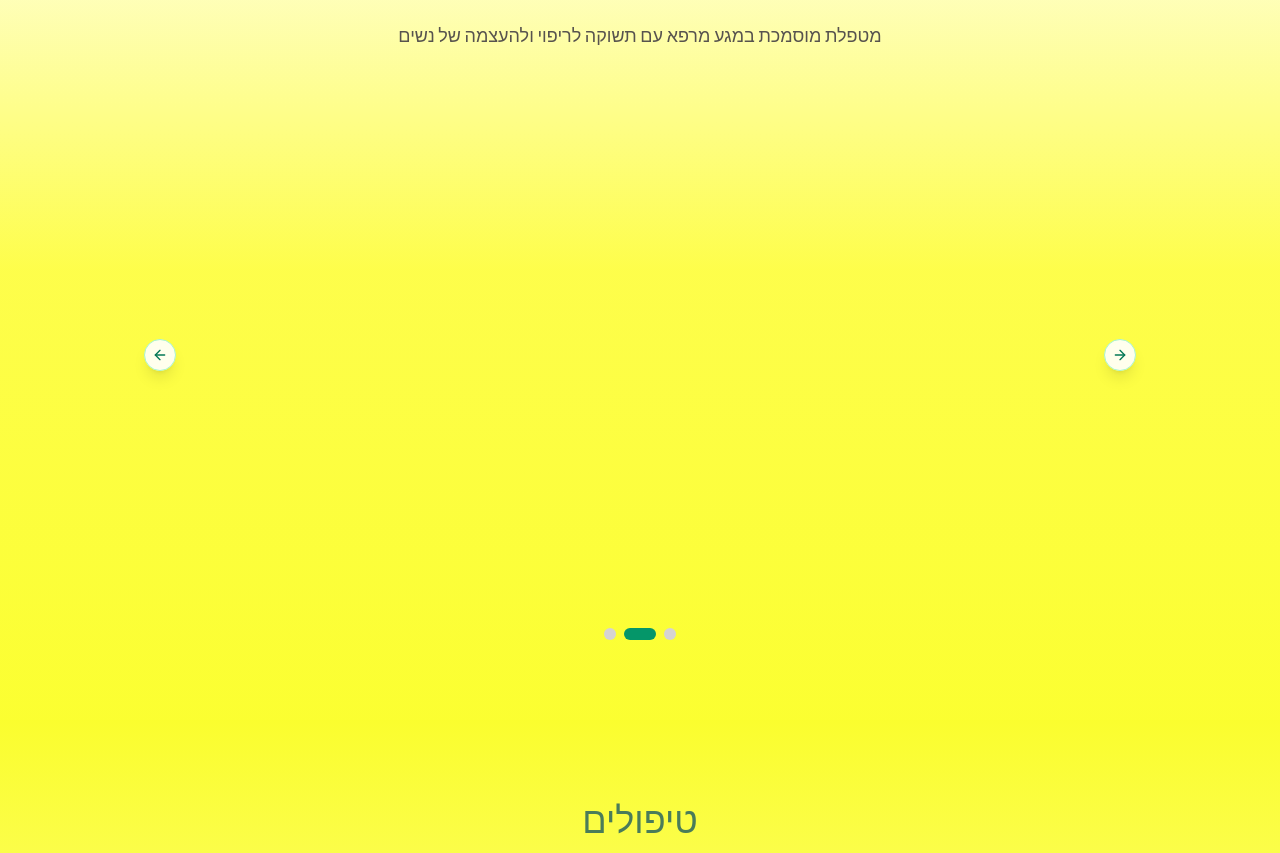
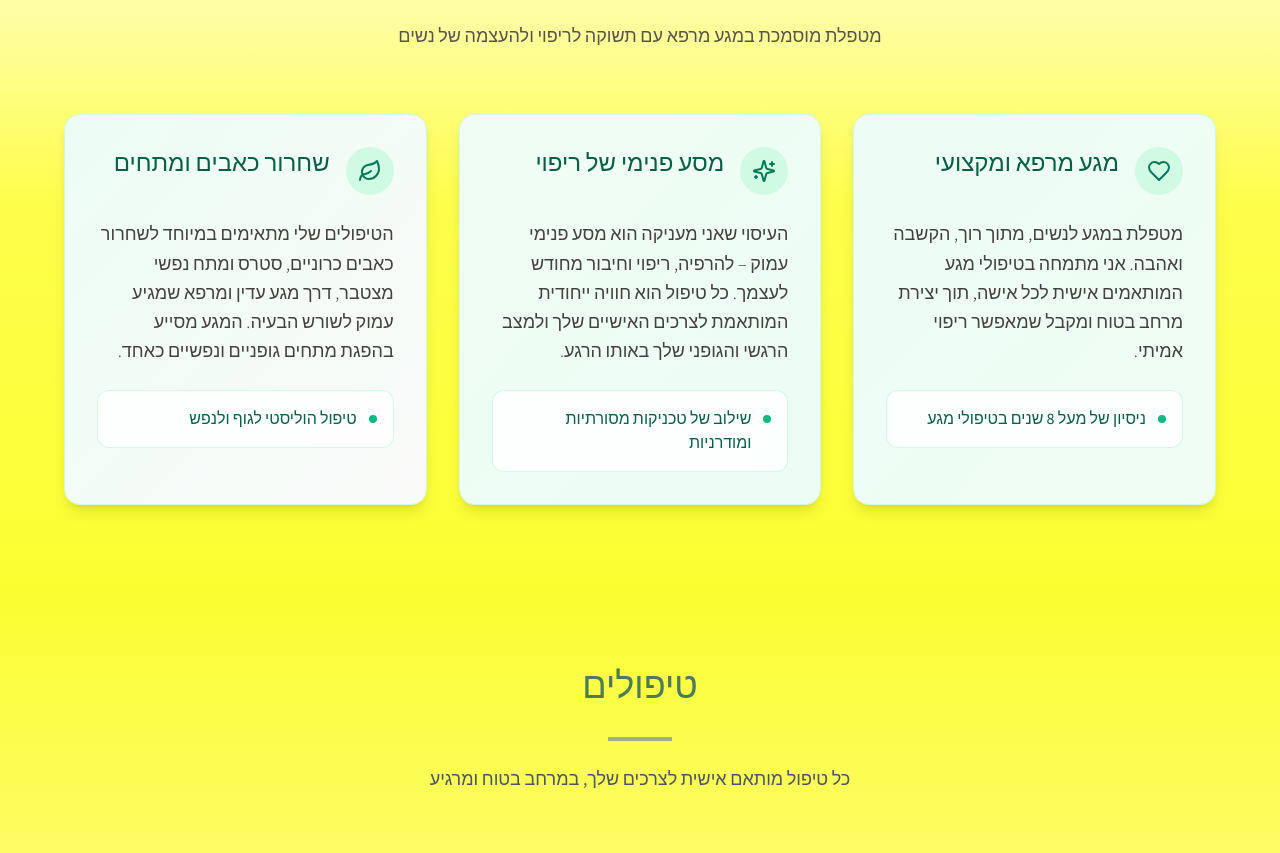
Before and after one commit to AvrahamShfaraw/yaels-healing-touch, a React (Vite) app: page / in a window 1280 px wide. Shown: the part 982-1835 px from the top of the page. Built offline with nearby package versions, Linux system fonts and the light colour scheme.

Commit message:
Remove carousel implementation
Replaced the carousel with a different implementation.

```diff
--- a/src/components/AboutSection.tsx
+++ b/src/components/AboutSection.tsx
@@ -1,12 +1,8 @@
 
-import { Carousel, CarouselContent, CarouselItem, CarouselNext, CarouselPrevious } from "@/components/ui/carousel";
-import { useState, useEffect } from "react";
+import { useState } from "react";
 import { Heart, Sparkles, Leaf } from "lucide-react";
 
 const AboutSection = () => {
-  const [api, setApi] = useState<any>();
-  const [current, setCurrent] = useState(0);
-
   const aboutContent = [
     {
       title: "מגע מרפא ומקצועי",
@@ -31,35 +27,6 @@ const AboutSection = () => {
     },
   ];
 
-  useEffect(() => {
-    if (!api) return;
-
-    setCurrent(api.selectedScrollSnap());
-
-    const onSelect = () => {
-      setCurrent(api.selectedScrollSnap());
-    };
-
-    api.on("select", onSelect);
-
-    return () => {
-      api.off("select", onSelect);
-    };
-  }, [api]);
-
-  // Auto-slide functionality
-  useEffect(() => {
-    if (!api) return;
-
-    const interval = setInterval(() => {
-      const currentIndex = api.selectedScrollSnap();
-      const nextIndex = (currentIndex + 1) % aboutContent.length;
-      api.scrollTo(nextIndex);
-    }, 4000);
-
-    return () => clearInterval(interval);
-  }, [api, aboutContent.length]);
-
   return (
     <section className="py-20 bg-gradient-to-b from-white via-stone-50/30 to-emerald-50/20">
       <div className="container mx-auto px-4">
@@ -79,37 +46,27 @@ const AboutSection = () => {
             </p>
           </div>
 
-          {/* Carousel Container */}
-          <div className="relative max-w-4xl mx-auto">
-            <Carousel
-              setApi={setApi}
-              className="w-full"
-              opts={{
-                align: "start",
-                loop: true,
-              }}
-            >
-              <CarouselContent>
-                {aboutContent.map((slide, index) => {
-                  const IconComponent = slide.icon;
+          {/* Content Grid */}
+          <div className="grid md:grid-cols-3 gap-8">
+            {aboutContent.map((item, index) => {
+              const IconComponent = item.icon;
               return (
-                    <CarouselItem key={index} className="basis-full">
-                      <div className="p-4">
-                        <div className={`bg-gradient-to-br ${slide.gradient} rounded-2xl p-8 shadow-lg border border-emerald-100 min-h-[450px]`}>
+                <div key={index} className="group">
+                  <div className={`bg-gradient-to-br ${item.gradient} rounded-2xl p-8 shadow-lg border border-emerald-100 h-full transition-transform duration-300 hover:scale-105`}>
                     {/* Header with Icon and Title */}
                     <div className="flex items-start gap-4 mb-6">
                       <div className="w-12 h-12 bg-emerald-100 rounded-full flex items-center justify-center flex-shrink-0">
                         <IconComponent className="w-6 h-6 text-emerald-700" />
                       </div>
-                            <h3 className="text-2xl md:text-3xl font-medium text-emerald-800 leading-tight">
-                              {slide.title}
+                      <h3 className="text-2xl font-medium text-emerald-800 leading-tight">
+                        {item.title}
                       </h3>
                     </div>
 
                     {/* Content */}
                     <div className="space-y-6">
                       <p className="text-lg text-stone-700 leading-relaxed font-light">
-                              {slide.text}
+                        {item.text}
                       </p>
 
                       {/* Highlight Box */}
@@ -117,36 +74,15 @@ const AboutSection = () => {
                         <div className="flex items-start gap-3">
                           <div className="w-2 h-2 bg-emerald-500 rounded-full flex-shrink-0 mt-2"></div>
                           <p className="text-emerald-800 font-medium text-base">
-                                  {slide.highlight}
+                            {item.highlight}
                           </p>
                         </div>
                       </div>
                     </div>
                   </div>
                 </div>
-                    </CarouselItem>
               );
             })}
-              </CarouselContent>
-
-              <CarouselPrevious className="bg-white/90 border-emerald-200 hover:bg-emerald-50 text-emerald-700 shadow-lg -left-4 md:-left-12" />
-              <CarouselNext className="bg-white/90 border-emerald-200 hover:bg-emerald-50 text-emerald-700 shadow-lg -right-4 md:-right-12" />
-            </Carousel>
-
-            {/* Dots Indicator */}
-            <div className="flex justify-center mt-8 gap-2">
-              {aboutContent.map((_, index) => (
-                <button
-                  key={index}
-                  className={`transition-all duration-300 rounded-full ${
-                    current === index
-                      ? 'w-8 h-3 bg-emerald-600'
-                      : 'w-3 h-3 bg-stone-300 hover:bg-emerald-300'
-                  }`}
-                  onClick={() => api?.scrollTo(index)}
-                />
-              ))}
-            </div>
           </div>
         </div>
       </div>
```
Lines whose indentation alone changed are shown as unchanged.
